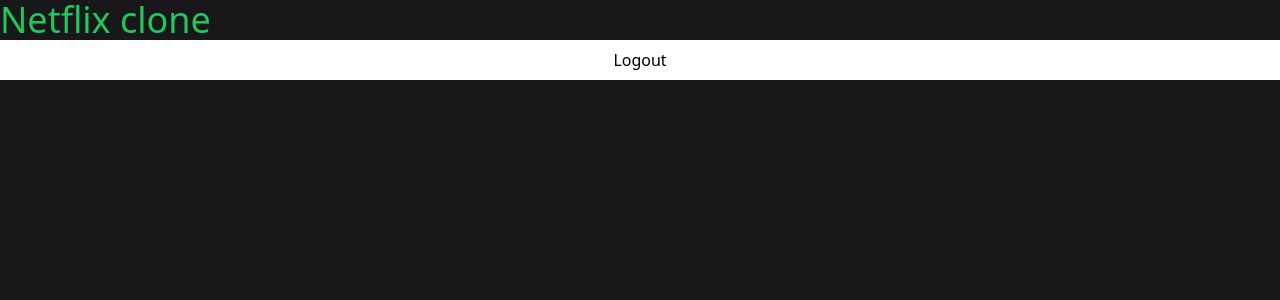
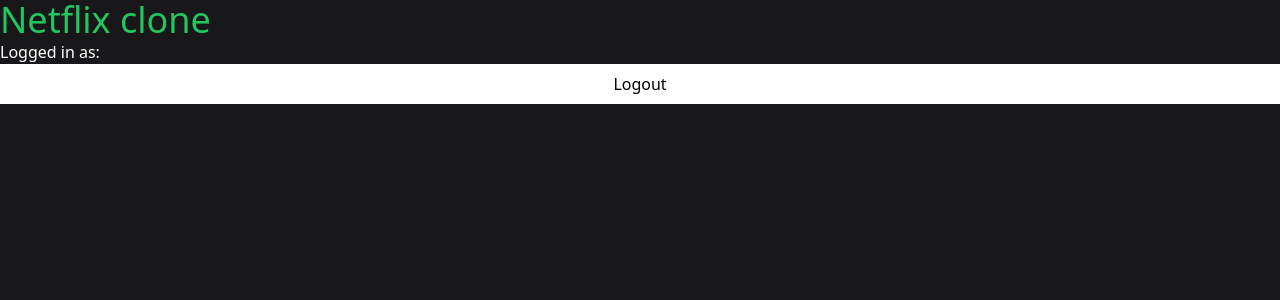
Before and after one commit to sinej/netflix-clone, a Next.js app: page / in a window 1280 px wide. Shown: the top 300 px of the page. Built offline with nearby package versions, Linux system fonts and the light colour scheme; no server answers; the database is empty; sample sign-in values are in the browser's storage.

Commit message:
프로필 추가

```diff
--- a/pages/index.tsx
+++ b/pages/index.tsx
@@ -1,5 +1,6 @@
 import { getSession, signOut } from "next-auth/react";
 import { NextPageContext } from "next";
+import useCurrentUser from "@/hooks/useCurrentUser";
 
 export async function getServerSideProps(context: NextPageContext) {
   const session = await getSession(context);
@@ -18,9 +19,11 @@ export async function getServerSideProps(context: NextPageContext) {
 }
 
 export default function Home() {
+  const { data: user, isLoading, error } = useCurrentUser();
   return (
     <>
       <h1 className="text-4xl text-green-500">Netflix clone</h1>
+      <p className="text-white">Logged in as: {user?.name}</p>
       <button
         type="button"
         className="h-10 w-full bg-white"
--- /dev/null
+++ b/pages/prfiles.tsx
@@ -0,0 +1,7 @@
+const Profiles = () => {
+  return (
+    <div>
+      <p className="text-white text-4xl">Profiles</p>
+    </div>
+  );
+};
```
